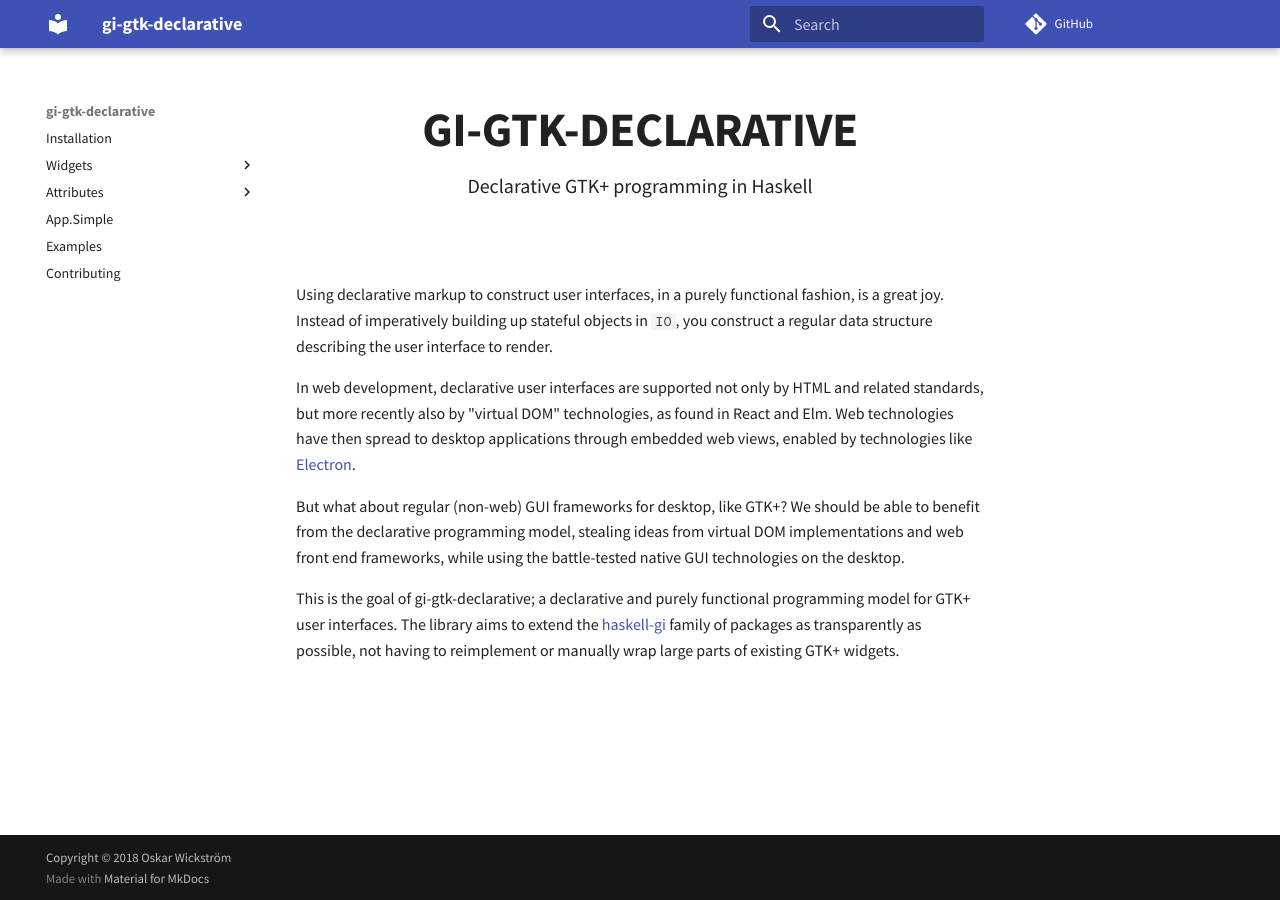
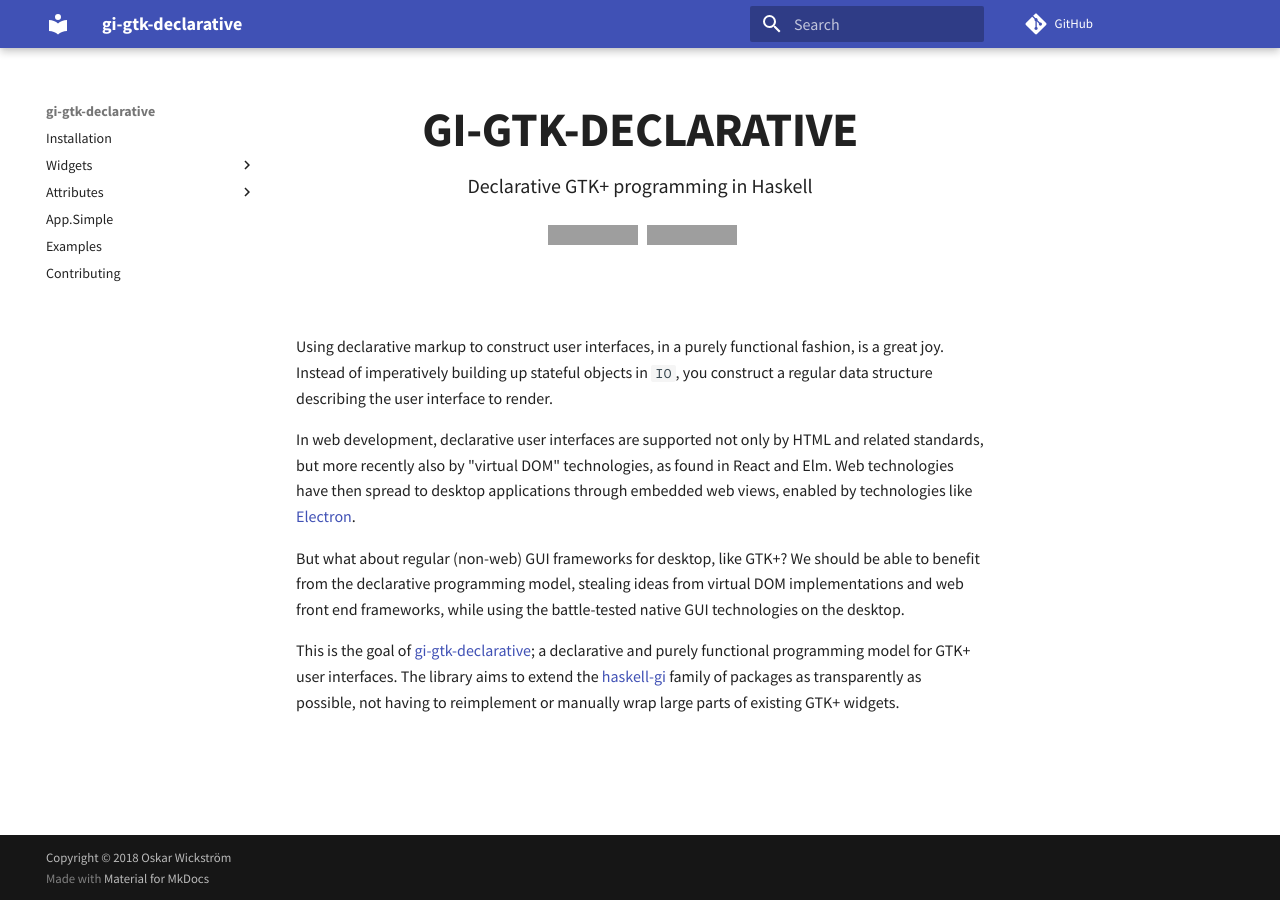
Before and after one commit to owickstrom/gi-gtk-declarative, an MkDocs documentation site: the page built from docs/src/index.md, in a window 1280 px wide. Built offline with MkDocs 1.6.1 and Material for MkDocs 9.7.7, drawn with Linux system fonts in a browser that asks for light colours; comment, search, counter and statistics services are not loaded; grey boxes are pictures that could not be loaded.

Commit message:
Add Hackage links to front page

```diff
--- a/docs/src/css/theme.css
+++ b/docs/src/css/theme.css
@@ -10,20 +10,18 @@
   margin: 0 0 0;
   text-transform: uppercase;
 }
-#subtitle {
+#subtitle, #links {
   margin-top: .5em;
   font-size: 125%;
   text-align: center;
 }
-#subtitle + p {
+#links + p {
   margin-top: 5em;
 }
-#subtitle + p a:after {
+#links a {
   display: inline-block;
-    content: '|';
-    color: #aaaaaa;
-    margin: 0 .5em;
+  margin: 0 .25em;
 }
-#subtitle + p a:last-child:after {
-    content: '';
+#links a:last-child {
+  margin: 0;
 }
--- a/docs/src/index.md
+++ b/docs/src/index.md
@@ -2,6 +2,11 @@
 
 <p id="subtitle">
 Declarative GTK+ programming in Haskell
+</p>
+
+<p id="links">
+    <a href="https://hackage.haskell.org/package/gi-gtk-declarative"><img src="https://img.shields.io/hackage/v/gi-gtk-declarative.svg?style=flat" alt="Hackage"></a>
+    <a href="https://hackage.haskell.org/package/gi-gtk-declarative-app-simple"><img src="https://img.shields.io/hackage/v/gi-gtk-declarative-app-simple.svg?style=flat" alt="Hackage"></a>
 </p>
 
 Using declarative markup to construct user interfaces, in a purely
```
Also changed, not shown: other parts of docs/src/index.md (+3 -1 lines). Lines whose indentation alone changed are shown as unchanged.
